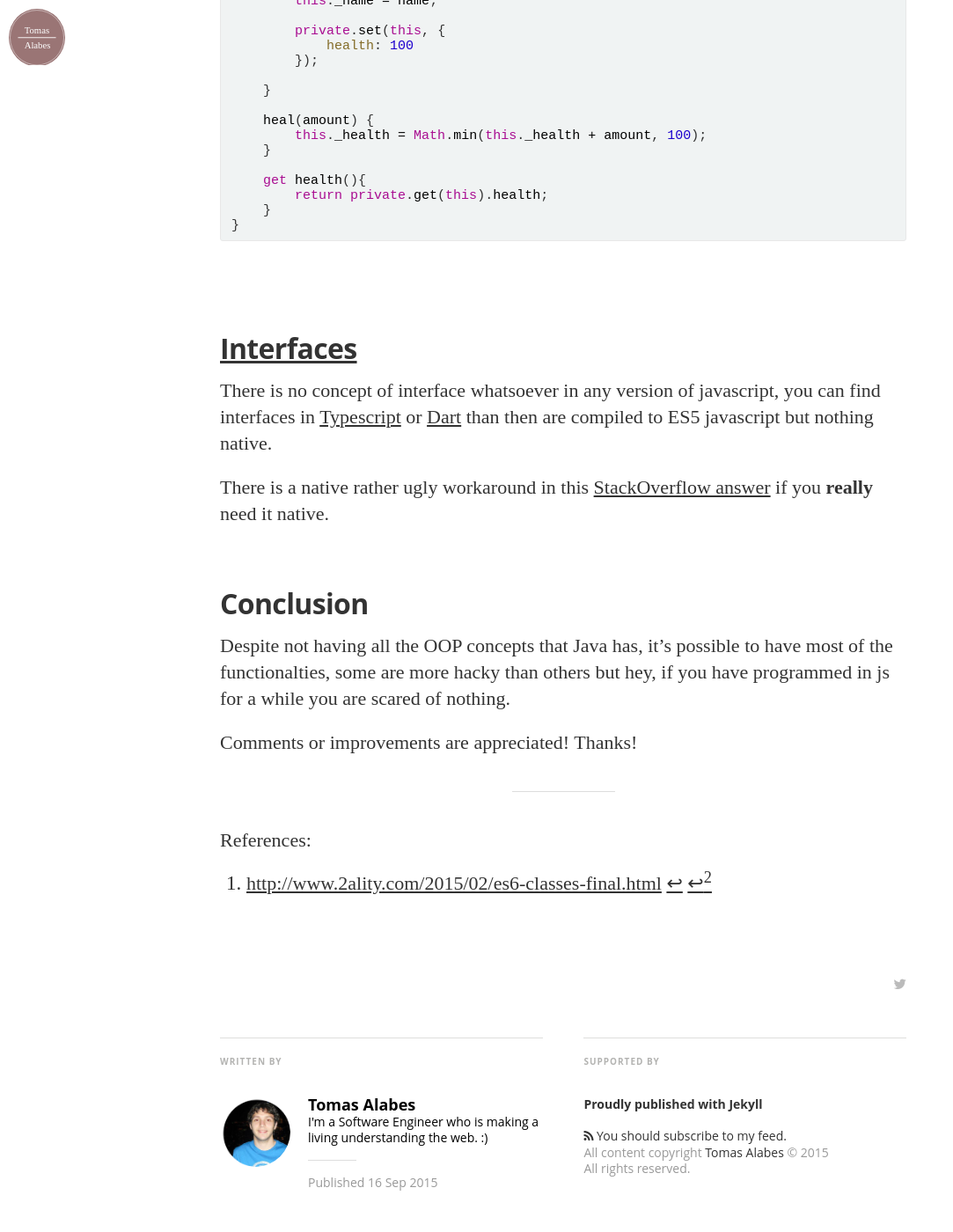
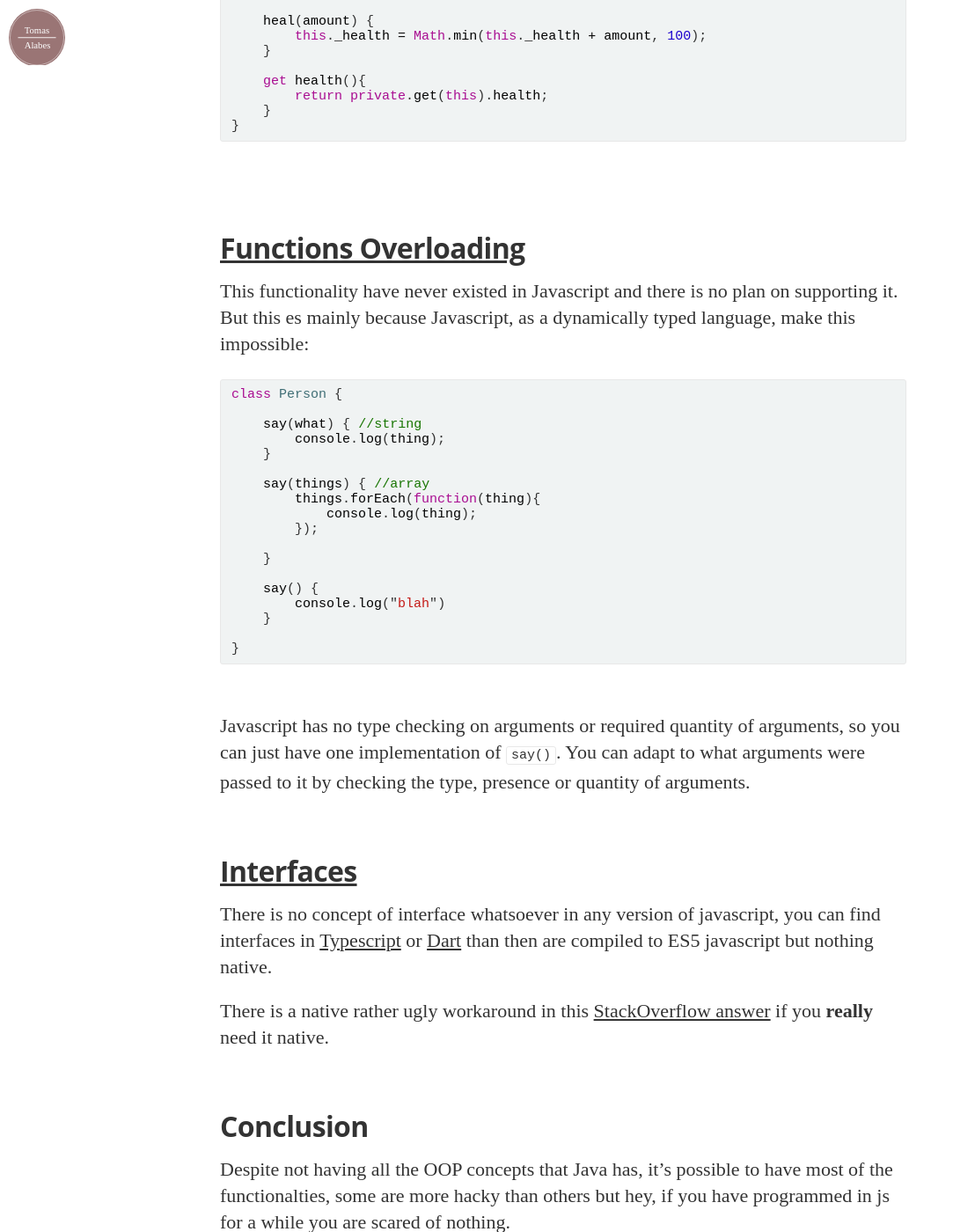
Before and after one commit to tomasAlabes/tomasAlabes.github.io, a Jekyll site: the page built from blog/_posts/2015-09-16-ES6-Classes-For-Java-Developers.md, in a window 1280 px wide and 1400 px high, scrolled down 5731 px. Shown: the whole window at 88% size, without its empty margins (0-1083 px from the left). Built offline with Jekyll 4.4.1, drawn with Linux system fonts in a browser that asks for light colours; nearby versions of some CDN libraries; some web fonts are replaced; comment, search, counter and statistics services are not loaded; some of the changed text lies outside the part shown.

Commit message:
Method overloading and ...

```diff
--- a/blog/_posts/2015-09-16-ES6-Classes-For-Java-Developers.md
+++ b/blog/_posts/2015-09-16-ES6-Classes-For-Java-Developers.md
@@ -21,7 +21,8 @@ We will analyze:
 6. [Abstract Classes](#abstractClasses)
 7. [Abstract Methods](#abstractMethods)
 8. [Private fields](#privateFields)
-9. [Interfaces](#interfaces)
+9. [Functions Overloading](#functionsOverloading)
+10. [Interfaces](#interfaces)
 
 [Inheritance](id:inheritance)
 ----------------
@@ -59,31 +60,26 @@ class Ninja extends Warrior {
 
 Everything here is almost self-explanatory, it uses a a very similar syntax than Java. Instead of having the constructor
 with the name of the class, you just put `constructor` and the parameters of it.
+<br />
 
-> If you don’t specify a constructor for a base class, the following definition is used:[^1]
->
-> {% highlight javascript %}
+### Default constructor and the "..." function parameters
+
+If you don’t specify a constructor for a base class, the following definition is used:
+
+{% highlight javascript %}
 constructor() {}
 {% endhighlight %}
->
-> For derived classes, the following default constructor is used:[^1]
->
-> {% highlight javascript %}
+
+For derived classes, the following default constructor is used:
+
+{% highlight javascript %}
 constructor(...args) {
     super(...args);
 }
 {% endhighlight %}
 
-Now, what's the scope of the variables I set inside the constructor? How can I access them?
-
-{% highlight javascript %}
-let donatello = new Ninja("Donatello"); //Ninja turtle!
-console.log(donatello._health); // 100
-w._health = 200; //I can access it as any other property
-console.log(donatello._health); // 200
-{% endhighlight %}
-
-The '_' feels bad right...? Let's move to something cleaner.
+So here we can see two things, how default constructors are, and the `...args` syntax that is also used in Java to pass
+as many arguments as you want.
 
 [Getters/Setters, fields access](id:fieldGS)
 ------------------------------------
@@ -276,6 +272,37 @@ class Warrior {
 
 {% endhighlight %}
 
+[Functions Overloading](id:functionsOverloading)
+-------------------
+This functionality have never existed in Javascript and there is no plan on supporting it. But this es mainly because
+Javascript, as a dynamically typed language, make this impossible:
+
+{% highlight javascript %}
+
+class Person {
+
+    say(what) { //string
+        console.log(thing);
+    }
+
+    say(things) { //array
+        things.forEach(function(thing){
+            console.log(thing);
+        });
+
+    }
+
+    say() {
+        console.log("blah")
+    }
+
+}
+
+{% endhighlight %}
+
+Javascript has no type checking on arguments or required quantity of arguments, so you can just have one
+implementation of `say()`.
+You can adapt to what arguments were passed to it by checking the type, presence or quantity of arguments.
 
 [Interfaces](id:interfaces)
 -------------------
@@ -298,6 +325,6 @@ Thanks!
 
 
 --------------------
-References:
+Resources:
 
-[^1]: [http://www.2ality.com/2015/02/es6-classes-final.html](http://www.2ality.com/2015/02/es6-classes-final.html)
+1. [http://www.2ality.com/2015/02/es6-classes-final.html](http://www.2ality.com/2015/02/es6-classes-final.html)
```
